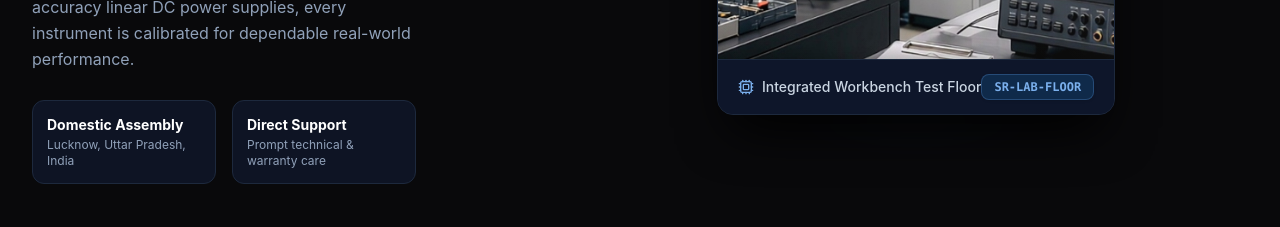
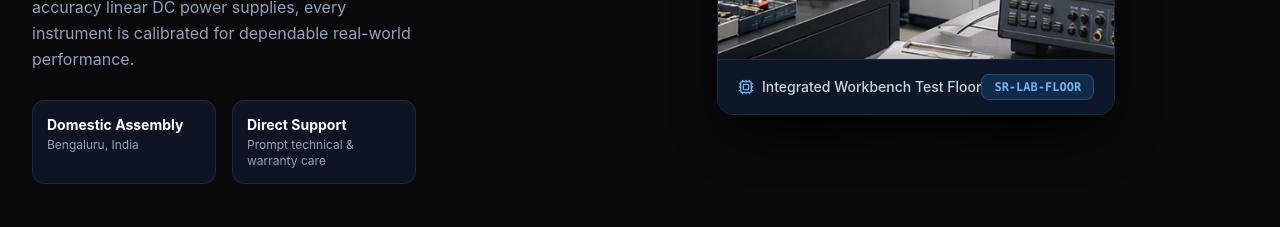
Before and after one commit to aafaqmasudi4796-dot/srtronix, a Next.js app: page /about in a window 1280 px wide. Shown: the part 1320-1547 px from the top of the page. Built offline with nearby package versions, Linux system fonts and the light colour scheme.

Commit message:
Update domestic assembly address from Lucknow to Bengaluru, India

```diff
--- a/app/about/page.tsx
+++ b/app/about/page.tsx
@@ -92,7 +92,7 @@ export default function AboutPage() {
               <div className="pt-2 grid grid-cols-2 gap-4 text-xs">
                 <div className="p-3.5 rounded-xl bg-slate-900/80 border border-slate-800">
                   <div className="font-bold text-white text-sm">Domestic Assembly</div>
-                  <div className="text-slate-400 mt-0.5">Lucknow, Uttar Pradesh, India</div>
+                  <div className="text-slate-400 mt-0.5">Bengaluru, India</div>
                 </div>
                 <div className="p-3.5 rounded-xl bg-slate-900/80 border border-slate-800">
                   <div className="font-bold text-white text-sm">Direct Support</div>
--- a/components/layout/AboutMegaMenu.tsx
+++ b/components/layout/AboutMegaMenu.tsx
@@ -64,7 +64,7 @@ const aboutSections: AboutSectionItem[] = [
     id: 'made-in-india',
     name: 'Made in India',
     category: 'Manufacturing',
-    highlight: 'Facility in Lucknow, Uttar Pradesh',
+    highlight: 'Facility in Bengaluru, Karnataka',
     description:
       'Explore our domestic engineering and assembly capabilities, supporting laboratories, industries and educational institutions.',
     image: '/assets/images/electronic_smart_work_station.jpg',
@@ -476,7 +476,7 @@ export function AboutMegaMenu({
 
             <div className="flex items-center gap-2 text-[10px] text-neutral-400">
               <Factory className="w-3.5 h-3.5 text-[#c69a54]" />
-              <span>Lucknow, Uttar Pradesh</span>
+              <span>Bengaluru, Karnataka, India</span>
             </div>
 
             <div className="flex items-center gap-2 text-[10px] text-neutral-400">
--- a/components/layout/HomeMegaMenu.tsx
+++ b/components/layout/HomeMegaMenu.tsx
@@ -70,7 +70,7 @@ const homeSections: HomeSectionItem[] = [
     id: 'engineered-india',
     name: 'Engineered & Assembled in India',
     category: 'Domestic Assembly',
-    spec: 'Direct from Lucknow, Uttar Pradesh',
+    spec: 'Direct from Bengaluru, India',
     description:
       'Every SRTRONIX instrument is crafted from durable mild steel, quality components, and NABL-traceable calibration standards.',
     image: '/assets/images/electronic_smart_work_station.jpg',
```
